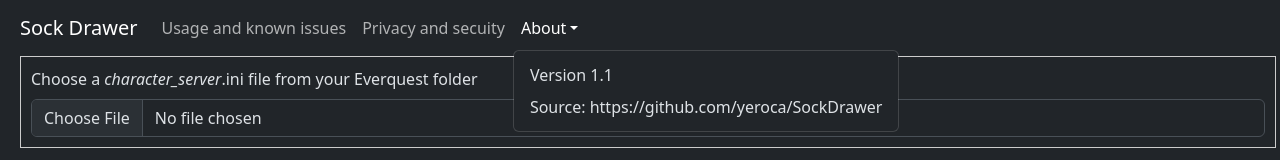
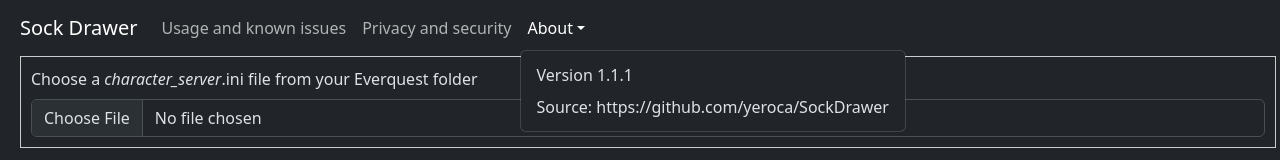
Before and after one commit to yeroca/EQSBEd, a React (Vite) app: page / in a window 1280 px wide. Both pictures are taken after a click on the button "About". Shown: the top 160 px of the page. Built offline with nearby package versions, Linux system fonts and the light colour scheme.

Commit message:
Fix typo in top-level menu

```diff
--- a/src/App.tsx
+++ b/src/App.tsx
@@ -31,10 +31,10 @@ const App = () => {
               Usage and known issues
             </Nav.Link>
             <Nav.Link as={Link} to="/privacy">
-              Privacy and secuity
+              Privacy and security
             </Nav.Link>
             <NavDropdown title="About" id="basic-nav-dropdown">
-              <NavDropdown.Item>Version 1.1</NavDropdown.Item>
+              <NavDropdown.Item>Version 1.1.1</NavDropdown.Item>
               <NavDropdown.Item
                 target="_blank"
                 href="https://github.com/yeroca/SockDrawer"
```
